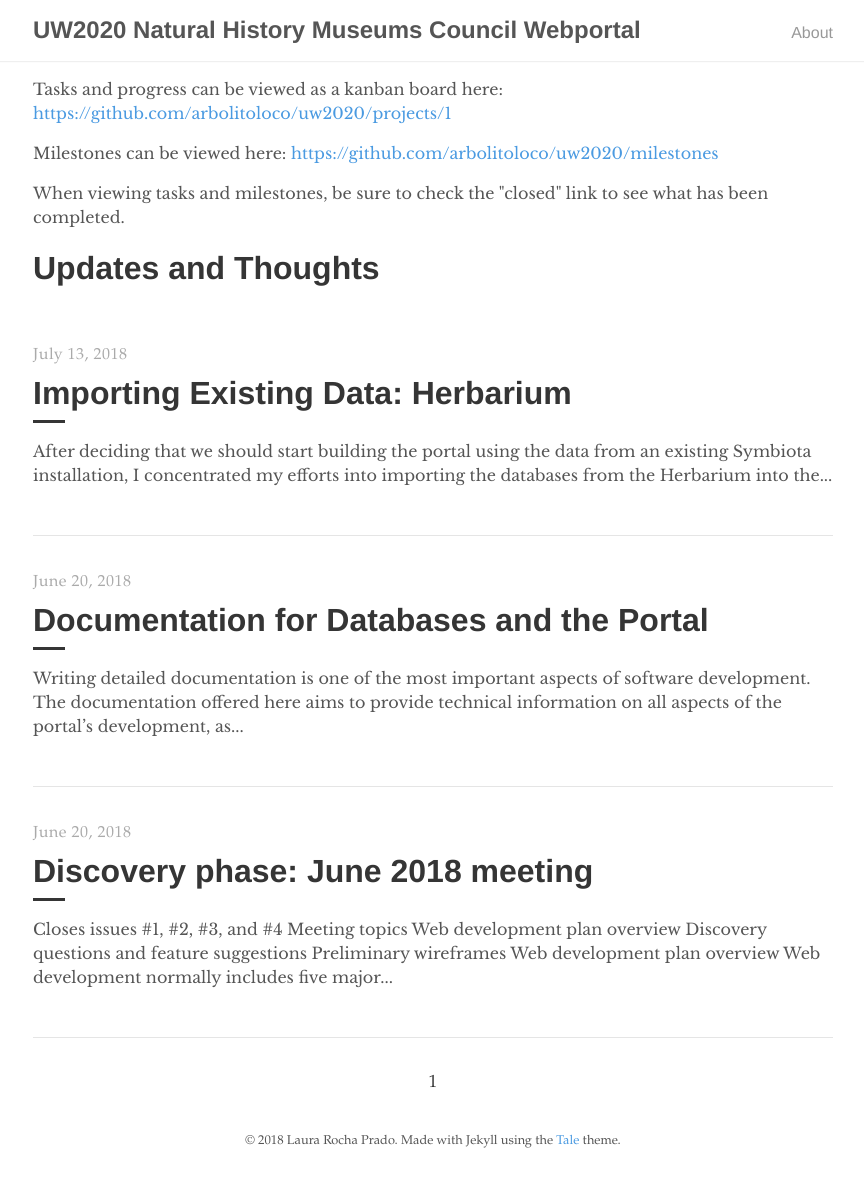
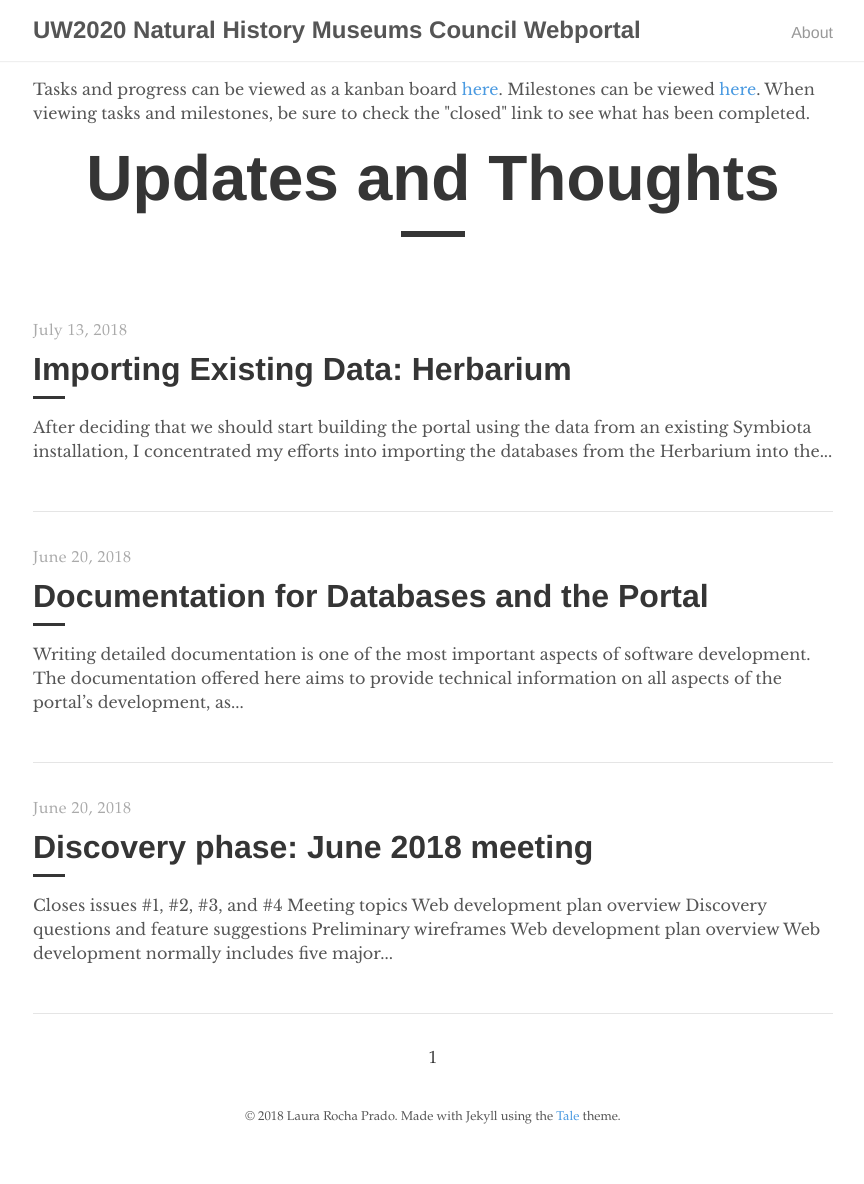
Before and after one commit to arbolitoloco/uw2020, a Jekyll site: the page built from index.html, in a window 1280 px wide. Shown: the whole page, without its empty margins (207-1071 px from the left). Built offline with Jekyll 4.4.1, drawn with Linux system fonts in a browser that asks for light colours; the list of posts is cut into pages by our own code; after the commit the page ends 1160 px from its top, so only the background shows below that.

Commit message:
improved home description with links

```diff
--- a/_layouts/home.html
+++ b/_layouts/home.html
@@ -17,12 +17,11 @@
   </nav>
 
   <main>
-    <p>Tasks and progress can be viewed as a kanban board here: <a href="https://github.com/arbolitoloco/uw2020/projects/1">https://github.com/arbolitoloco/uw2020/projects/1</a></p>
-    <p>Milestones can be viewed here: <a href="https://github.com/arbolitoloco/uw2020/milestones">https://github.com/arbolitoloco/uw2020/milestones</a></p>
-    <p>When viewing tasks and milestones, be sure to check the "closed" link to see what has been completed.</p>
+    <p>Tasks and progress can be viewed as a kanban board <a href="https://github.com/arbolitoloco/uw2020/projects/1">here</a>. Milestones can be viewed <a href="https://github.com/arbolitoloco/uw2020/milestones">here</a>. When viewing tasks and milestones, be sure to check the "closed" link to see what has been completed.</p>
 
     <div class="catalogue">
-      <h1>Updates and Thoughts</h1>
+      <h1 class="post-title">Updates and Thoughts</h1>
+      <div class="post-line"></div>
 
       {% for post in paginator.posts %}
       <a href="{{ post.url | prepend: site.baseurl }}" class="catalogue-item">
@@ -30,7 +29,6 @@
           <time datetime="{{ post.date }}" class="catalogue-time">{{ post.date | date: "%B %d, %Y" }}</time>
           <h2 class="catalogue-title">{{ post.title }}</h2>
           <div class="catalogue-line"></div>
-
           <p>
             {{ post.content | strip_html | truncatewords: 30 }}
           </p>
```
